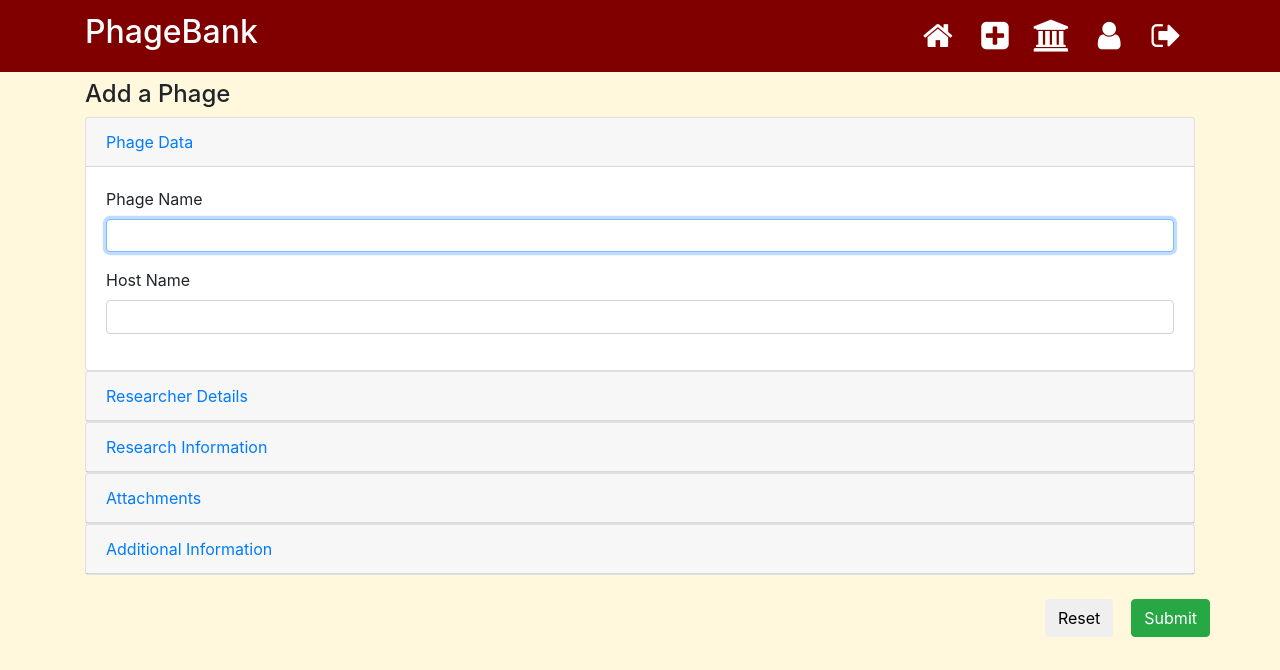
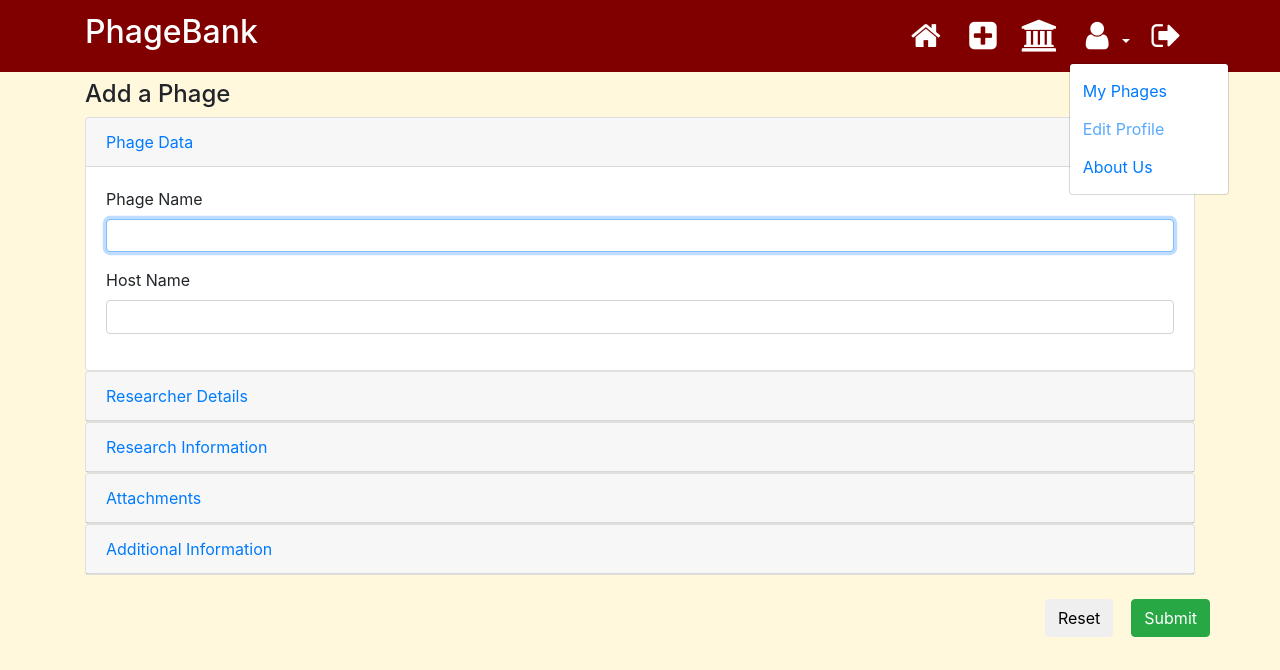
Before and after one commit to apoorvkumar91/phage-bank, a Django app: page /add_phage/ in a window 1280 px wide, after a click on "User Profile". Shown: the top 670 px of the page. Run offline with Django 3.2, Linux system fonts and the light colour scheme; a user stored in the database is signed in; parts of the project's set-up code (start-up, migrations or seed data) failed here and were passed over; some libraries are stand-ins or nearby versions.

Commit message:
1) Creating dropdown for user icon 2) functionality  of my phages
1) Creating dropdown for user icon
2) Adding functionality of viewing  phages added by current user

```diff
--- a/PhageBank/core/views.py
+++ b/PhageBank/core/views.py
@@ -124,7 +124,10 @@ def add_phage(request):
                 phage.phage_CPT_id = phagecptid
                 phage.phage_isolator_loc = phageisoloc
                 phage.phage_all_links = phagealllink
+                phage.phage_submitted_user = request.user.username
+                print(request.user.username)
                 phage.save()
+                print(phage.phage_submitted_user)
                 phagedoc = aform.cleaned_data.get('doc')
                 phageimage = aform.cleaned_data.get('image')
                 dest_dir = os.path.join(settings.MEDIA_ROOT, "images", phagename)
@@ -229,6 +232,14 @@ def viewphages(request):
                                                'username': request.user.username
                                                })
 
+def my_phages(request):
+    query_results = PhageData.objects.filter(phage_submitted_user=request.user.username)
+    return render(request, 'view_phages.html', {'query_results': query_results,
+                                                'edit_status':'false','add_status':'false',
+                                                'delete_status':'false',
+                                               'login_status': request.user.is_authenticated(),
+                                               'username': request.user.username
+                                               })
 
 def view_phages(request):
     query_results = PhageData.objects.all()
--- a/PhageBank/templates/contact.html
+++ b/PhageBank/templates/contact.html
@@ -1,4 +1,4 @@
-{% extends "header.html" %}
+{% extends "logged_in.html" %}
 
 {% block content %}
 
--- a/PhageBank/templates/logged_in.html
+++ b/PhageBank/templates/logged_in.html
@@ -46,8 +46,13 @@
                 <li class="nav-item">
                     <a class="nav-link text-white" href="/view_phages/" title="View All Phages"><i class="fa fa-2x fa-fw fa-university"></i></a>
                 </li>
-                <li class="nav-item">
-                    <a class="nav-link text-white" href="#" title="User Profile"><i class="fa fa-2x fa-fw fa-user"></i></a>
+                <li class="dropdown">
+                    <a class="nav-link text-white dropdown-toggle" data-toggle="dropdown" title="User Profile"><i class="fa fa-2x fa-fw fa-user"></i></a>
+                        <ul class ="dropdown-menu" role="menu" aria-labelledby="menu1">
+                            <li><a href="/my_phages/"class="btn btn-md">My Phages</a></li>
+                            <li><a href="#" class="btn btn-md disabled">Edit Profile</a></li>
+                            <li><a href="/contact/" class="btn btn-md">About Us</a></li>
+                        </ul>
                 </li>
                 <li class="nav-item">
                     <a class="nav-link text-white" href="/" title="Logout"><i class="fa fa-2x fa-fw fa-sign-out"></i></a>
--- a/PhageBank/urls.py
+++ b/PhageBank/urls.py
@@ -29,4 +29,6 @@ urlpatterns = [
     url(r'^uploads/form/$', core_views.model_form_upload, name='model_form_upload'),
     url(r'^edit_details/$', core_views.editPhage, name='edit_details'),
     url(r'^delete/$', core_views.deletephages, name='view'),
+    url(r'^my_phages/$', core_views.my_phages, name='my_phages'),
+
 ]
```
